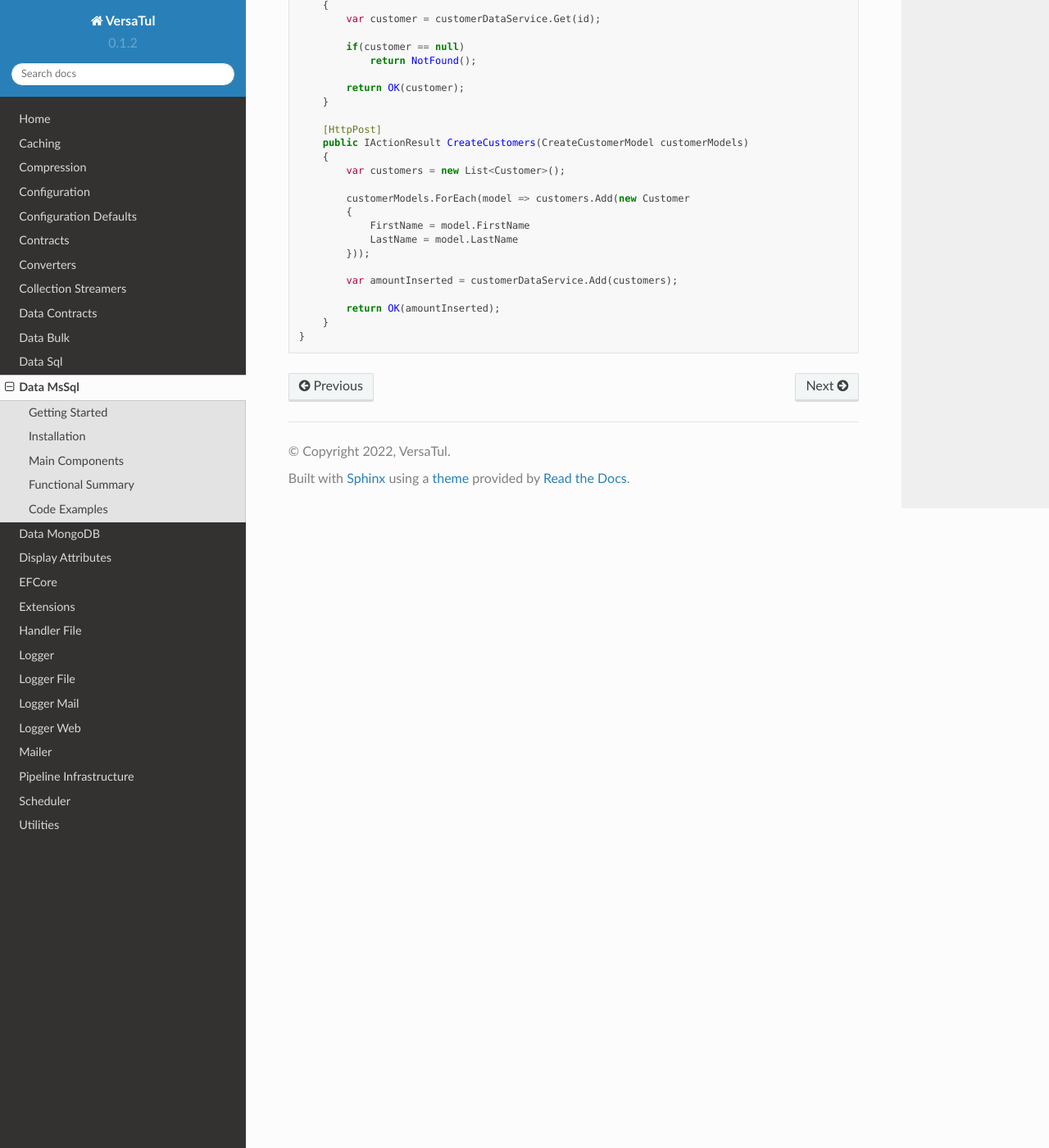
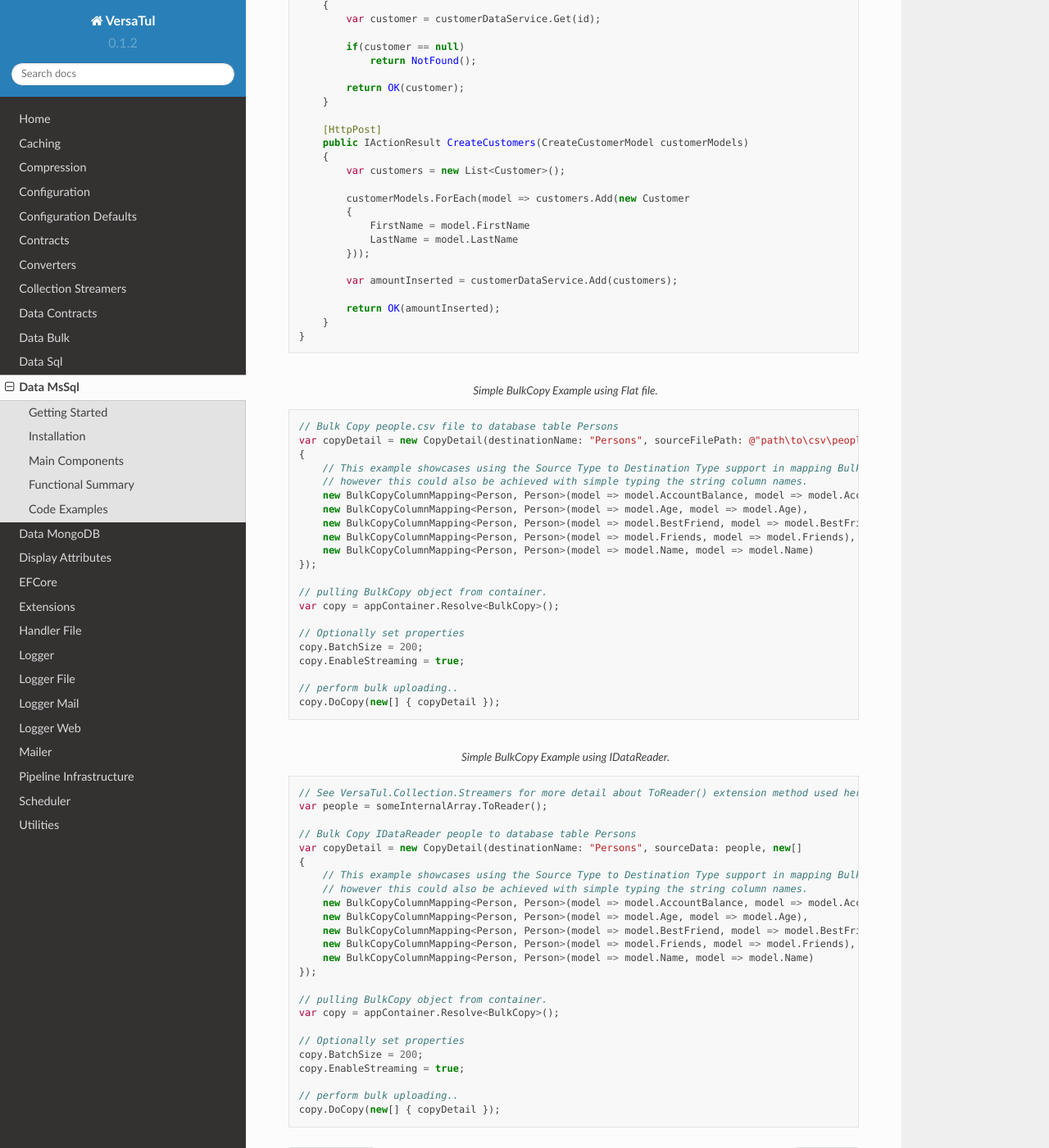
Before and after one commit to BjornWilliams/DocsVersaTul, a Sphinx documentation site: the page built from docs/source/mssql.rst, in a window 1280 px wide and 1400 px high, scrolled down 4424 px. Shown: the whole window at 82% size. Built offline with Sphinx 7.4.7 and the Read the Docs theme 2.0.0, drawn with Linux system fonts in a browser that asks for light colours.

Commit message:
Update mssql.rst
Bulk example for MsSql server

```diff
--- a/docs/source/mssql.rst
+++ b/docs/source/mssql.rst
@@ -249,3 +249,57 @@ Code Examples
             return OK(amountInserted);
         }
     }
+
+.. code-block:: c#
+    :caption: Simple BulkCopy Example using Flat file.
+
+    // Bulk Copy people.csv file to database table Persons
+    var copyDetail = new CopyDetail(destinationName: "Persons", sourceFilePath: @"path\to\csv\people.csv", new[]
+    {
+        // This example showcases using the Source Type to Destination Type support in mapping BulkCopyColumnMapping<Person, Person>
+        // however this could also be achieved with simple typing the string column names.
+        new BulkCopyColumnMapping<Person, Person>(model => model.AccountBalance, model => model.AccountBalance),
+        new BulkCopyColumnMapping<Person, Person>(model => model.Age, model => model.Age),
+        new BulkCopyColumnMapping<Person, Person>(model => model.BestFriend, model => model.BestFriend),
+        new BulkCopyColumnMapping<Person, Person>(model => model.Friends, model => model.Friends),
+        new BulkCopyColumnMapping<Person, Person>(model => model.Name, model => model.Name)
+    });
+
+    // pulling BulkCopy object from container.
+    var copy = appContainer.Resolve<BulkCopy>();
+
+    // Optionally set properties
+    copy.BatchSize = 200;
+    copy.EnableStreaming = true;
+
+    // perform bulk uploading..
+    copy.DoCopy(new[] { copyDetail });
+
+
+.. code-block:: c#
+    :caption: Simple BulkCopy Example using IDataReader.
+
+    // See VersaTul.Collection.Streamers for more detail about ToReader() extension method used here.
+    var people = someInternalArray.ToReader();
+
+    // Bulk Copy IDataReader people to database table Persons
+    var copyDetail = new CopyDetail(destinationName: "Persons", sourceData: people, new[]
+    {
+        // This example showcases using the Source Type to Destination Type support in mapping BulkCopyColumnMapping<Person, Person>
+        // however this could also be achieved with simple typing the string column names.
+        new BulkCopyColumnMapping<Person, Person>(model => model.AccountBalance, model => model.AccountBalance),
+        new BulkCopyColumnMapping<Person, Person>(model => model.Age, model => model.Age),
+        new BulkCopyColumnMapping<Person, Person>(model => model.BestFriend, model => model.BestFriend),
+        new BulkCopyColumnMapping<Person, Person>(model => model.Friends, model => model.Friends),
+        new BulkCopyColumnMapping<Person, Person>(model => model.Name, model => model.Name)
+    });
+
+    // pulling BulkCopy object from container.
+    var copy = appContainer.Resolve<BulkCopy>();
+
+    // Optionally set properties
+    copy.BatchSize = 200;
+    copy.EnableStreaming = true;
+
+    // perform bulk uploading..
+    copy.DoCopy(new[] { copyDetail });
```
